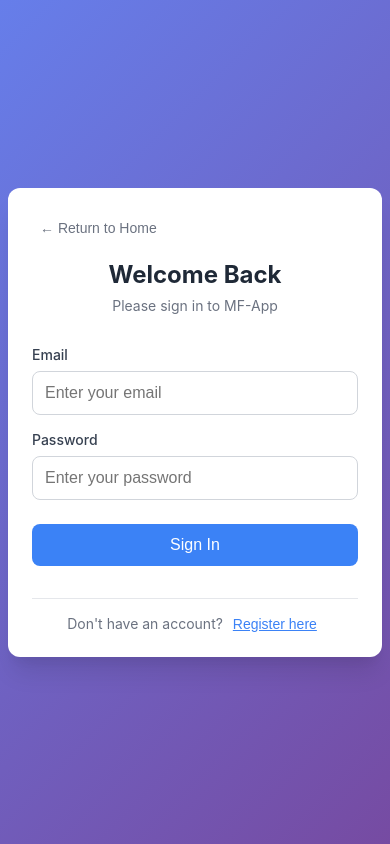
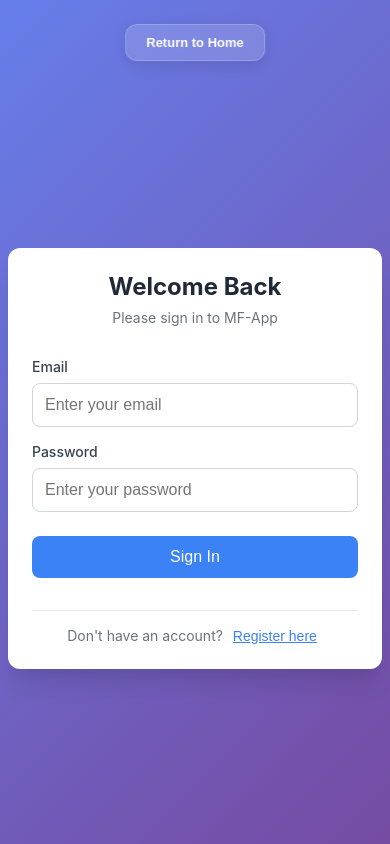
Before and after one commit to MihaiPMC/AplicatiaMF, a React (Create React App) app in the folder FrontEnd/frontend/: page / in a window 390 px wide. Both pictures are taken after a click on the button "Sign In". Built offline with nearby package versions, Linux system fonts and the light colour scheme.

Commit message:
style: update home button design for improved aesthetics and responsiveness

```diff
--- a/FrontEnd/frontend/src/components/Login/Login.module.css
+++ b/FrontEnd/frontend/src/components/Login/Login.module.css
@@ -176,30 +176,44 @@
 
 .homeButton {
   position: absolute;
-  top: 1rem;
-  left: 1rem;
-  background: none;
-  border: none;
-  color: #6b7280;
+  top: -4rem;
+  left: 50%;
+  transform: translateX(-50%);
+  background: rgba(255, 255, 255, 0.15);
+  backdrop-filter: blur(10px);
+  border: 1px solid rgba(255, 255, 255, 0.2);
+  color: #ffffff;
   font-size: 0.875rem;
+  font-weight: 700;
   cursor: pointer;
-  padding: 0.5rem;
-  border-radius: 4px;
-  transition: all 0.2s ease;
+  padding: 0.75rem 1.5rem;
+  border-radius: 12px;
+  transition: all 0.3s ease;
   display: flex;
   align-items: center;
-  gap: 0.25rem;
+  justify-content: center;
+  gap: 0.5rem;
+  box-shadow: 0 4px 15px rgba(0, 0, 0, 0.1);
+  text-decoration: none;
+  white-space: nowrap;
 }
 
 .homeButton:hover {
-  color: #3b82f6;
-  background-color: #f3f4f6;
+  background: rgba(255, 255, 255, 0.25);
+  transform: translateX(-50%) translateY(-2px);
+  box-shadow: 0 6px 20px rgba(0, 0, 0, 0.15);
+  border-color: rgba(255, 255, 255, 0.3);
+}
+
+.homeButton:active {
+  transform: translateX(-50%) translateY(0);
 }
 
 /* Mobile responsiveness */
 @media (max-width: 480px) {
   .loginContainer {
     padding: 0.5rem;
+    padding-top: 5rem;
   }
 
   .loginCard {
@@ -211,8 +225,20 @@
   }
 
   .homeButton {
-    position: static;
-    margin-bottom: 1rem;
-    align-self: flex-start;
+    position: fixed;
+    top: 1.5rem;
+    left: 50%;
+    transform: translateX(-50%);
+    z-index: 1000;
+    padding: 0.625rem 1.25rem;
+    font-size: 0.8125rem;
+  }
+
+  .homeButton:hover {
+    transform: translateX(-50%) translateY(-1px);
+  }
+
+  .homeButton:active {
+    transform: translateX(-50%) translateY(0);
   }
 }
--- a/FrontEnd/frontend/src/components/Login/Login.tsx
+++ b/FrontEnd/frontend/src/components/Login/Login.tsx
@@ -95,7 +95,7 @@ const Login: React.FC<LoginProps> = ({ onLogin, onShowRegister, onReturnHome })
             className={styles.homeButton}
             type="button"
           >
-            ← Return to Home
+            Return to Home
           </button>
         )}
 
--- a/FrontEnd/frontend/src/components/Register/Register.module.css
+++ b/FrontEnd/frontend/src/components/Register/Register.module.css
@@ -169,30 +169,44 @@
 
 .homeButton {
   position: absolute;
-  top: 1rem;
-  left: 1rem;
-  background: none;
-  border: none;
-  color: #6b7280;
+  top: -4rem;
+  left: 50%;
+  transform: translateX(-50%);
+  background: rgba(255, 255, 255, 0.15);
+  backdrop-filter: blur(10px);
+  border: 1px solid rgba(255, 255, 255, 0.2);
+  color: #ffffff;
   font-size: 0.875rem;
+  font-weight: 700;
   cursor: pointer;
-  padding: 0.5rem;
-  border-radius: 4px;
-  transition: all 0.2s ease;
+  padding: 0.75rem 1.5rem;
+  border-radius: 12px;
+  transition: all 0.3s ease;
   display: flex;
   align-items: center;
-  gap: 0.25rem;
+  justify-content: center;
+  gap: 0.5rem;
+  box-shadow: 0 4px 15px rgba(0, 0, 0, 0.1);
+  text-decoration: none;
+  white-space: nowrap;
 }
 
 .homeButton:hover {
-  color: #3b82f6;
-  background-color: #f3f4f6;
+  background: rgba(255, 255, 255, 0.25);
+  transform: translateX(-50%) translateY(-2px);
+  box-shadow: 0 6px 20px rgba(0, 0, 0, 0.15);
+  border-color: rgba(255, 255, 255, 0.3);
+}
+
+.homeButton:active {
+  transform: translateX(-50%) translateY(0);
 }
 
 /* Mobile responsiveness */
 @media (max-width: 480px) {
   .registerContainer {
     padding: 0.5rem;
+    padding-top: 5rem;
   }
 
   .registerCard {
@@ -204,8 +218,20 @@
   }
 
   .homeButton {
-    position: static;
-    margin-bottom: 1rem;
-    align-self: flex-start;
+    position: fixed;
+    top: 1.5rem;
+    left: 50%;
+    transform: translateX(-50%);
+    z-index: 1000;
+    padding: 0.625rem 1.25rem;
+    font-size: 0.8125rem;
+  }
+
+  .homeButton:hover {
+    transform: translateX(-50%) translateY(-1px);
+  }
+
+  .homeButton:active {
+    transform: translateX(-50%) translateY(0);
   }
 }
--- a/FrontEnd/frontend/src/components/Register/Register.tsx
+++ b/FrontEnd/frontend/src/components/Register/Register.tsx
@@ -100,7 +100,7 @@ const Register: React.FC<RegisterProps> = ({ onRegister, onShowLogin, onReturnHo
             className={styles.homeButton}
             type="button"
           >
-            ← Return to Home
+            Return to Home
           </button>
         )}
 
```
